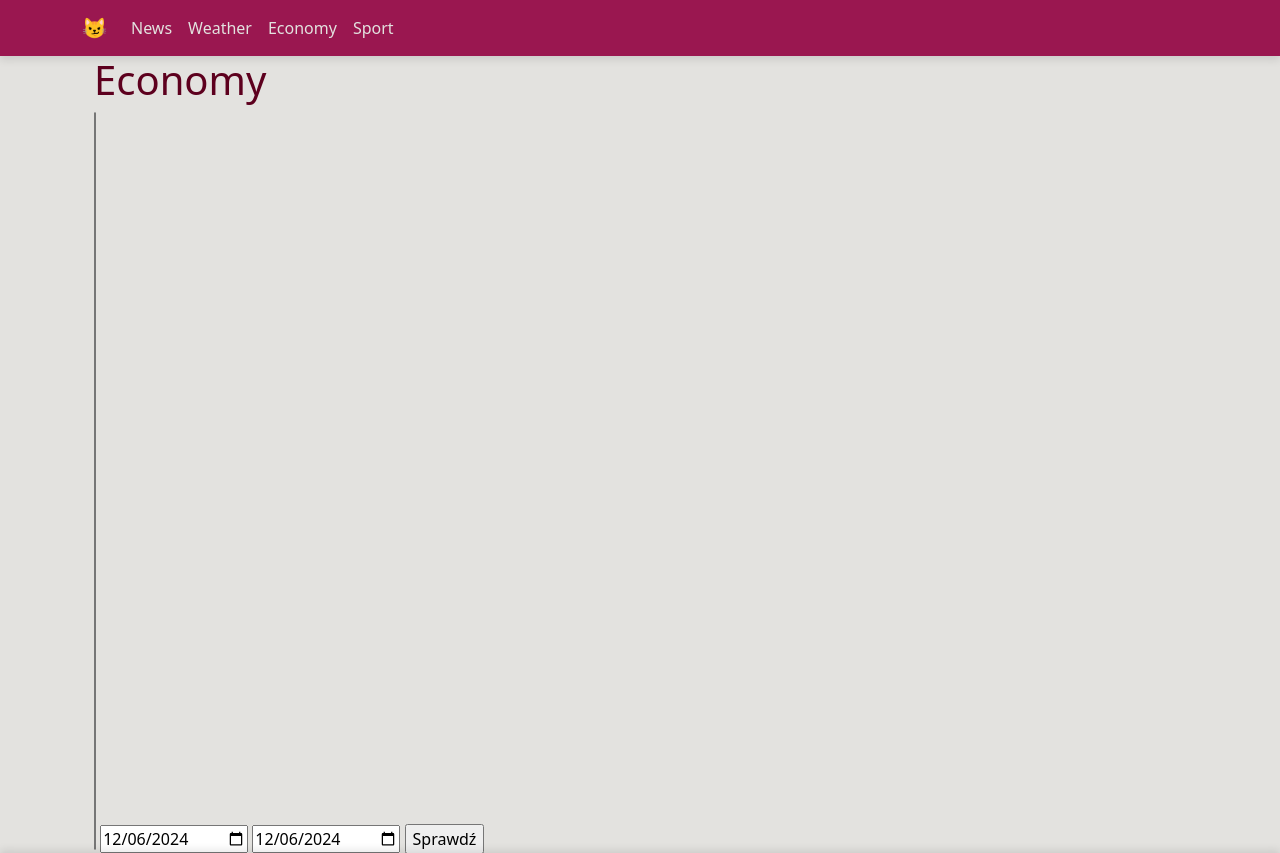
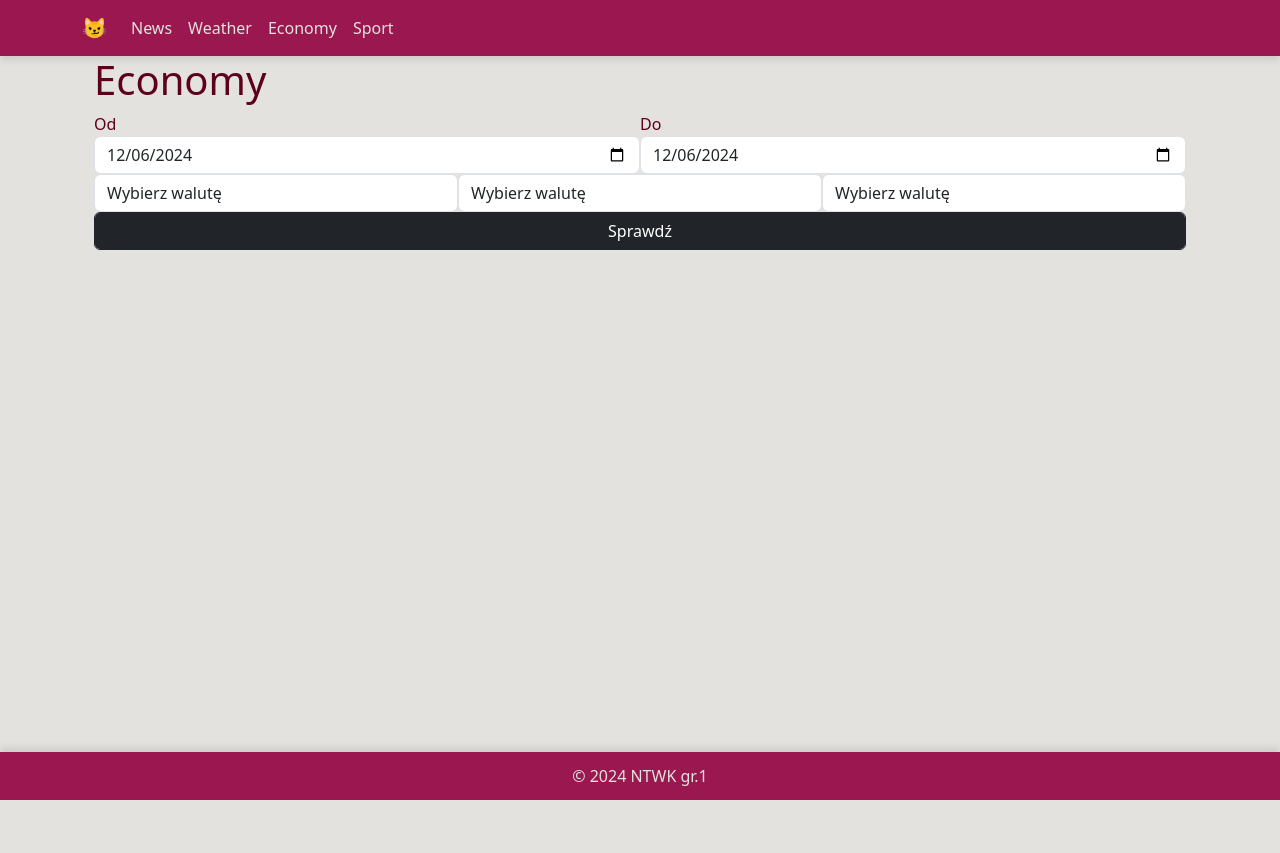
Before and after one commit to TobiaszAGH/news, a Flask app: page /economy/ in a window 1280 px wide. Shown: the top 853 px of the page. After the commit the page ends 800 px from the top, so only its background shows below. Run offline with Flask 3, Linux system fonts and the light colour scheme; some libraries are stand-ins or nearby versions; some web fonts are replaced.

Commit message:
ładny formularz

```diff
--- a/app/blueprints/economy/forms.py
+++ b/app/blueprints/economy/forms.py
@@ -1,5 +1,5 @@
 from flask_wtf import FlaskForm
-from wtforms import DateField, SubmitField, SelectMultipleField
+from wtforms import DateField, SubmitField, SelectField
 from wtforms.validators import DataRequired, Length
 import requests
 from datetime import datetime
@@ -7,11 +7,13 @@ from datetime import datetime
 
 link = 'https://api.nbp.pl/api/exchangerates/tables/a'
 currencies = requests.get(link).json()[0]['rates']
-curr_codes = [curr['code'] for curr in currencies]
+curr_codes = ['Wybierz walutę'] + [curr['code'] for curr in currencies]
 
 
 class EconomyForm(FlaskForm):
-    currency = SelectMultipleField(choices=curr_codes, validators=[DataRequired()])
-    startdate = DateField(default=datetime.today, validators=[DataRequired()])
-    todate = DateField(default=datetime.today, validators=[DataRequired()])
+    currency1 = SelectField(choices=curr_codes, validators=[DataRequired()])
+    currency2 = SelectField(choices=curr_codes, validators=[DataRequired()])
+    currency3 = SelectField(choices=curr_codes, validators=[DataRequired()])
+    startdate = DateField(default=datetime.today, validators=[DataRequired()], label='Od')
+    todate = DateField(default=datetime.today, validators=[DataRequired()], label='Do')
     submit = SubmitField('Sprawdź')
--- a/app/blueprints/economy/routes.py
+++ b/app/blueprints/economy/routes.py
@@ -18,7 +18,7 @@ def index():
     if request.method == 'GET':
         return render_template('economy.html', form=form)
 
-    curr_codes = form.currency.data
+    curr_codes = [form.currency1.data, form.currency2.data, form.currency3.data]
     startdate = form.startdate.data
     todate = form.todate.data
     if startdate > todate:
@@ -27,7 +27,13 @@ def index():
         return 'Zakres nie może przekraczać 93 dni'
     data = json.loads('{"currencies": []}')
     for curr_code in curr_codes:
-        link = f'https://api.nbp.pl/api/exchangerates/rates/A/{curr_code}/{startdate}/{todate}'
-        data["currencies"].append(requests.get(link).json())
+        if curr_code != 'Wybierz walutę':
+            link = f'https://api.nbp.pl/api/exchangerates/rates/A/{curr_code}/{startdate}/{todate}'
+            response = requests.get(link)
+            if response.status_code == 200:
+                data["currencies"].append(response.json())
+            else:
+                print(response.status_code)
+                print(link)
 
     return data
--- a/app/blueprints/economy/templates/economy.html
+++ b/app/blueprints/economy/templates/economy.html
@@ -1,12 +1,30 @@
 {% extends "base.html" %} {% block title %}Economy{% endblock %} {% import
     "bootstrap/utils.html" as utils %} {% block main%}
-    <div class="container">
+    <div class="container ">
       <h1>Economy</h1>
+
       <form method="POST" action="/economy">
-        {{ form.currency(size=32) }}
-        {{ form.startdate }}
-        {{ form.todate }}
-        {{ form.submit() }}
-    </form>
+        <div class="form-row d-flex">
+          <div class="form-group col-6">
+            {{ form.startdate.label }}
+            {{ form.startdate(class='form-control') }}
+
+          </div>
+          <div class="form-group col-6">
+            {{ form.todate.label }}
+            {{ form.todate(class='form-control') }}
+          </div>
+        </div>
+        <div class="form-row d-flex">
+          <div class="form-group col-4">{{ form.currency1(class='form-control') }}</div>
+          <div class="form-group col-4">{{ form.currency2(class='form-control') }}</div>
+          <div class="form-group col-4">{{ form.currency3(class='form-control') }}</div>
+        </div>
+        <div class="">
+          <div class="form-group">{{ form.submit(class='form-control btn-dark btn') }}</div>
+        </div>
+      </form>
+
+
     </div>
     {% endblock %}
```
